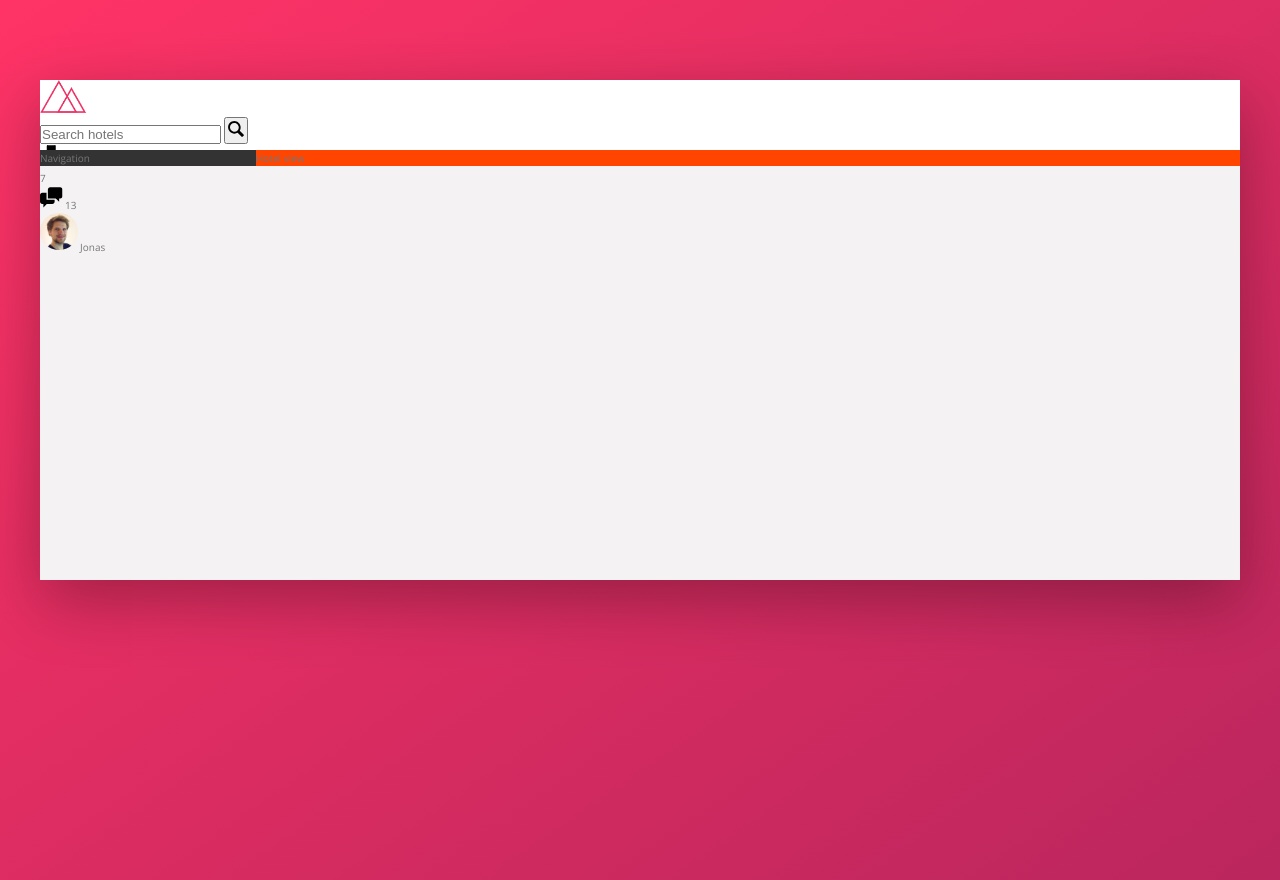
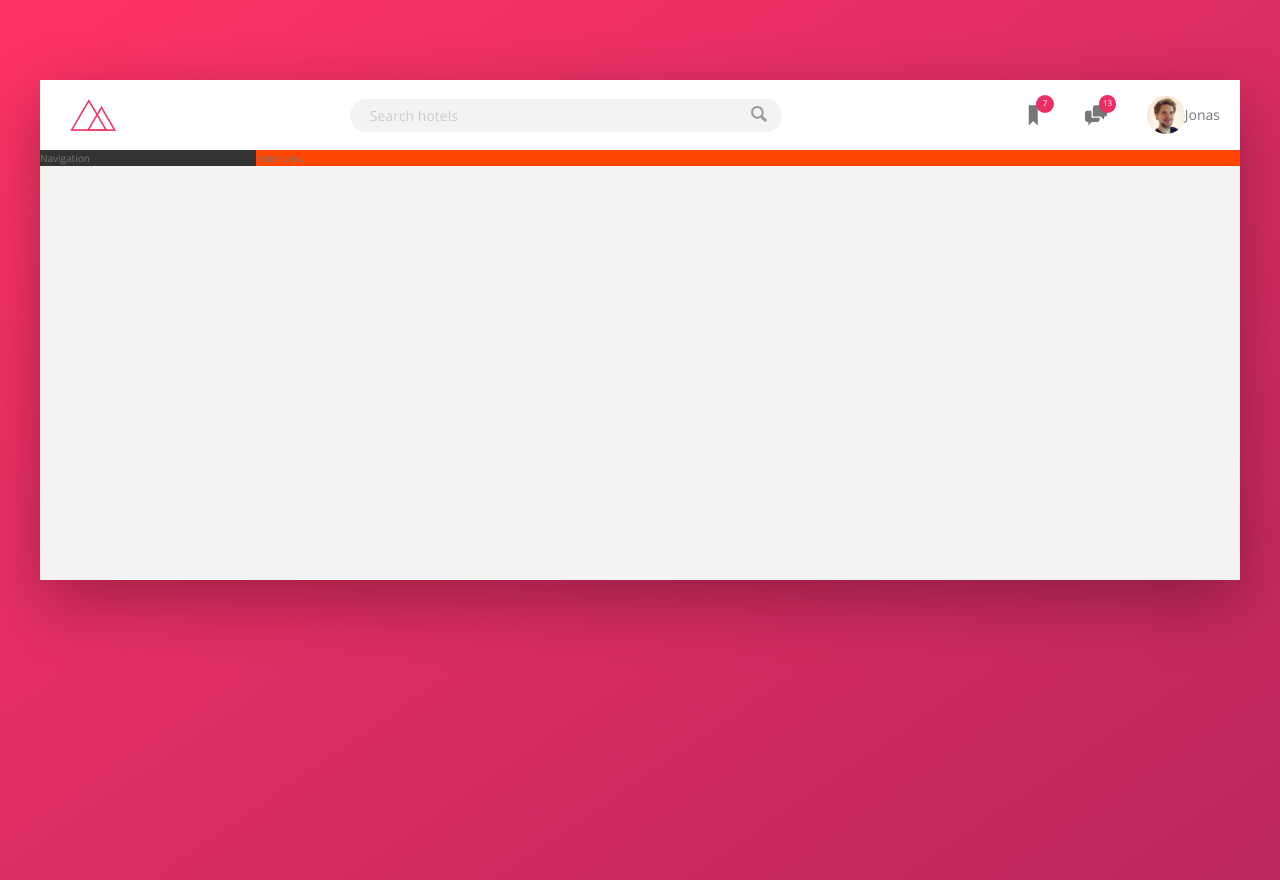
Before and after one commit to ccnn1010/trillo-project, a website: page index.html in a window 1280 px wide. Drawn offline with nearby package versions, Linux system fonts and the light colour scheme.

Commit message:
scss nav

```diff
--- a/index.html
+++ b/index.html
@@ -29,8 +29,9 @@
                         <svg class="user-nav__icon">
                             <use xlink:href="img/sprite.svg#icon-bookmark"></use>
                         </svg>
+                        <span class="user-nav__notification">7</span>
                     </div>
-                    <span class="user-nav__notification">7</span>
+
                     <div class="user-nav__icon-box">
                         <svg class="user-nav__icon">
                             <use xlink:href="img/sprite.svg#icon-chat"></use>
--- a/sass/_components.scss
+++ b/sass/_components.scss
@@ -3,22 +3,67 @@
 
 .logo {
     height: 3.25rem;
+    margin-left: 2rem;
 }
 
 /////////////////////////////////
 //SEARCH
 .search {
+   /*  background-color: orangered; */
+    flex: 0 0 40%; //dont want it to stretch or shrink 0 0
+
+
+    display: flex;
+    align-items: center;//centers elements along the cross axis this is usually the y axis
+    justify-content: center;//centers elements along the main axis
+
     &__input {
+        font-family: inherit;
+        font-size: inherit;
+        color: inherit;
+        background-color: var(--color-grey-light-2);
+        border: none;
+        padding: .7rem 2rem;
+        border-radius: 100px;
+        width: 90%;//original width
+        transition: all .2s;
+        margin-right: -3.25rem;
+
+        &:focus {
+            outline: none;
+            width: 100%;//width grows on focus
+            background-color: var(--color-grey-light-3);
+        }
+
+        &::-webkit-input-placeholder {
+            font-weight: 100;
+            color: var(--color-grey-light-4);
+        }
 
     }
 
+    &__input:focus + &__button {
+        background-color: var(--color-grey-light-3);
+    }
+
     &__button {
+        background-color: var(--color-grey-light-2);
+        border: none;
+
+        &:focus {
+            outline: none;
+        }
+
+        &:active {
+            transform: translateY(2px);
+        }
 
     }
 
     &__icon {
         height: 2rem;
         width: 2rem;
+        fill: var(--color-grey-dark-3);//fills the svg icon with color
     }
 }
 
@@ -28,32 +73,57 @@
 //USER NAVIGATION
 
 .user-nav {
+    align-self: stretch; //targets individual items, this property will stretch the element to fill the space
+
+    display: flex;
+    align-items: center;
+
+    & > * {
+        padding: 0 2rem;
+        cursor: pointer;
+        height: 100%;
+        display: flex;
+        align-items: center;
+    }//user nav and direct children selcted
+
+
+    & > *:hover {
+        background-color: var(--color-grey-light-2);
+    }
+
+
     &__icon-box {
-
+        position: relative;
     }
 
     &__icon {
         height: 2.25rem;
         width: 2.25rem;
+        fill: var(--color-grey-dark-2);
     }
 
     &__notification {
+        font-size: .8rem;
+        height: 1.75rem;
+        width: 1.75rem;
+        border-radius: 50%;
+        background-color: var(--color-primary);
+        color: #fff;
+        position: absolute;
+        top: 1.5rem;
+        right: 1.1rem;
 
-    }
 
-    &__user {
-
+        display: flex;
+        justify-content: center;
+        align-items: center;
     }
 
     &__user-photo {
         height: 3.75rem;
         border-radius: 50%;
+        margin-right: 1rem;
+    }
 
 
-    }
-
-    &__user-name {
-
-    }
-
 }
--- a/sass/_layout.scss
+++ b/sass/_layout.scss
@@ -12,9 +12,14 @@
 }
 
 .header {
+    font-size: 1.4rem;
     height: 7rem;
     background-color: #fff;
     border-bottom: var(--color-grey-dark-2);
+
+    display: flex;
+    justify-content: space-between;//creates even space between the three elements in the nav
+    align-items: center;//centers the elements
 }
 
 .sidebar {
```
Also changed, not shown: sass/main.css, 1 other file.
